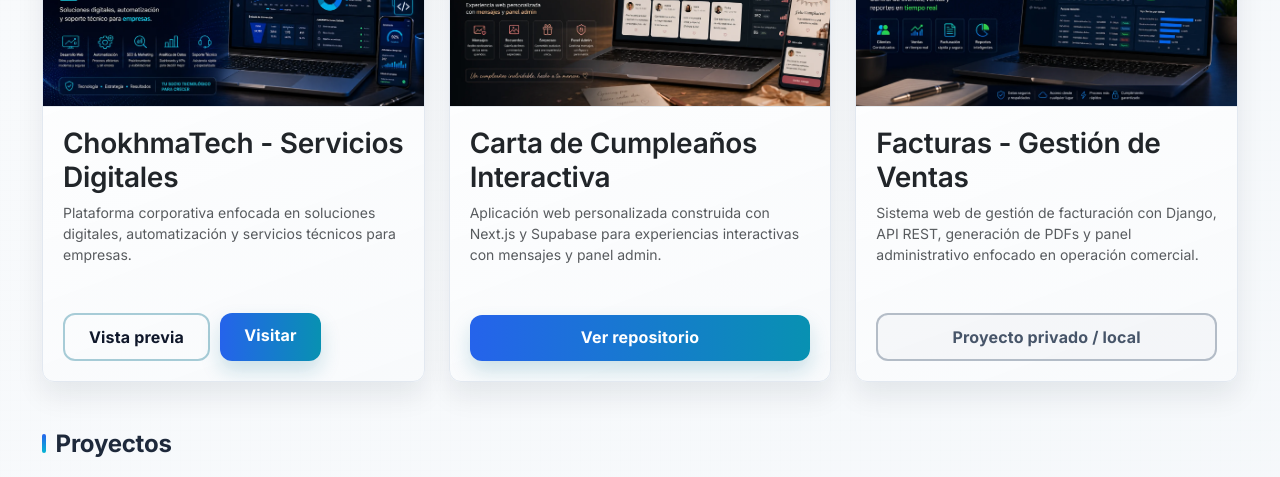
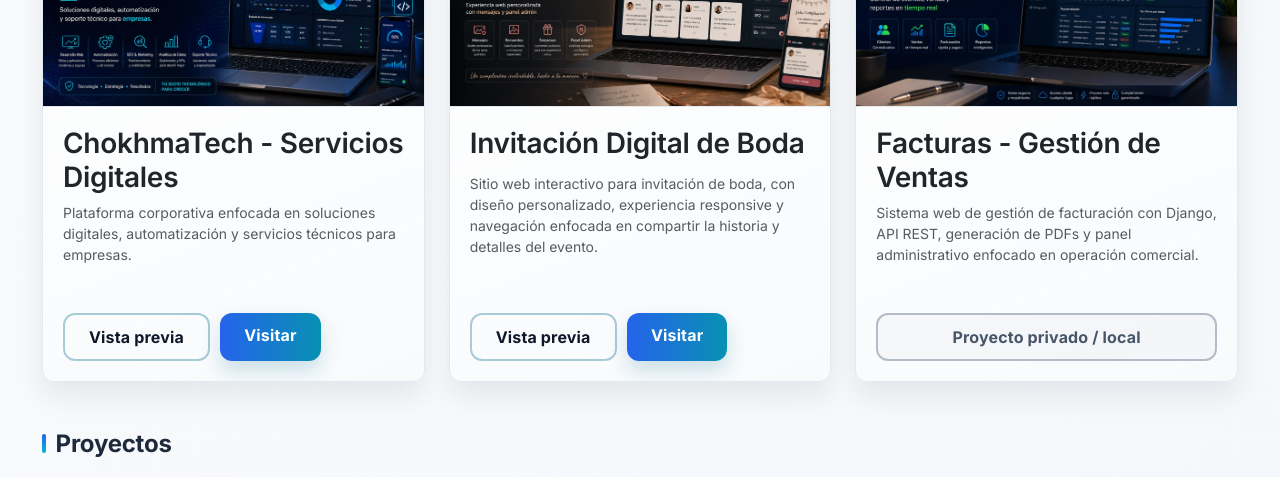
Before and after one commit to Jairo977/Jairo977.github.io, a website: page index.html in a window 1280 px wide. Shown: the part 5260-5737 px from the top of the page. Drawn offline with nearby package versions, Linux system fonts and the light colour scheme.

Commit message:
Rename birthday card project to digital wedding invitation and update live links

```diff
--- a/index.html
+++ b/index.html
@@ -737,17 +737,20 @@
                 <div class="col-12 col-md-6 col-lg-4 reveal">
                     <div class="card site-card tilt-card shimmer h-100">
                         <img src="images/cartacumple_project_cover.webp" class="card-img-top"
-                            alt="Carta de Cumpleaños Website"
+                            alt="Invitación Digital de Boda Website"
                             style="height: 200px; object-fit: cover; object-position: center;" loading="lazy">
                         <div class="card-body d-flex flex-column">
-                            <h5 class="card-title">Carta de Cumpleaños Interactiva</h5>
+                            <h5 class="card-title">Invitación Digital de Boda</h5>
                             <p class="card-text text-muted small">
-                                Aplicación web personalizada construida con Next.js y Supabase para experiencias
-                                interactivas con mensajes y panel admin.
+                                Sitio web interactivo para invitación de boda, con diseño personalizado, experiencia
+                                responsive y navegación enfocada en compartir la historia y detalles del evento.
                             </p>
-                            <div class="mt-auto">
-                                <a href="https://github.com/Jairo977/carta" target="_blank" rel="noopener noreferrer"
-                                    class="btn btn-primary w-100">Ver repositorio</a>
+                            <div class="mt-auto d-flex gap-2">
+                                <button class="btn btn-outline-primary"
+                                    onclick="openSitePreview('https://carta-eight-lime.vercel.app/','Invitación Digital de Boda')">Vista
+                                    previa</button>
+                                <a href="https://carta-eight-lime.vercel.app/" target="_blank" rel="noopener noreferrer"
+                                    class="btn btn-primary">Visitar</a>
                             </div>
                         </div>
                     </div>
```
